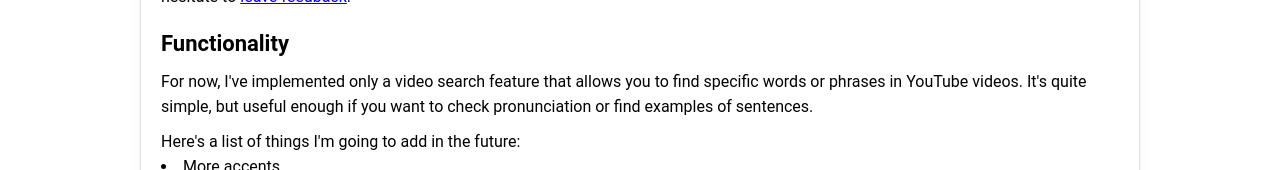
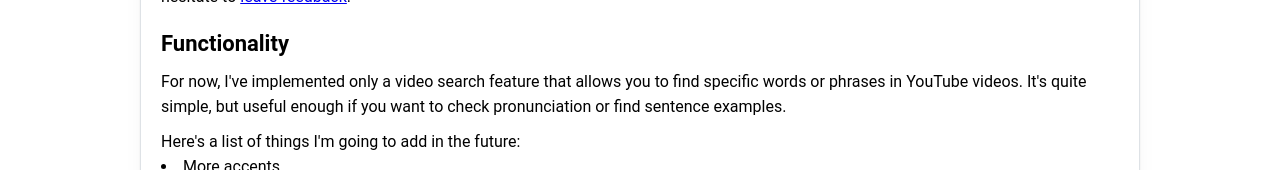
Before and after one commit to englabnet/website, a React (Vite) app: page /about in a window 1280 px wide. Shown: the part 212-382 px from the top of the page. Built offline with nearby package versions, Linux system fonts and the light colour scheme; a web font is replaced by a local one; what react-google-recaptcha-v3 would draw is missing.

Commit message:
slightly changed the about page

```diff
--- a/src/pages/AboutPage.jsx
+++ b/src/pages/AboutPage.jsx
@@ -18,7 +18,7 @@ function AboutPage() {
       <Space h="xs" />
       <Text>
         For now, I&apos;ve implemented only a video search feature that allows you to find specific words or phrases in YouTube videos.
-        It&apos;s quite simple, but useful enough if you want to check pronunciation or find examples of sentences.
+        It&apos;s quite simple, but useful enough if you want to check pronunciation or find sentence examples.
       </Text>
       <Space h="xs" />
       <Text>
```
